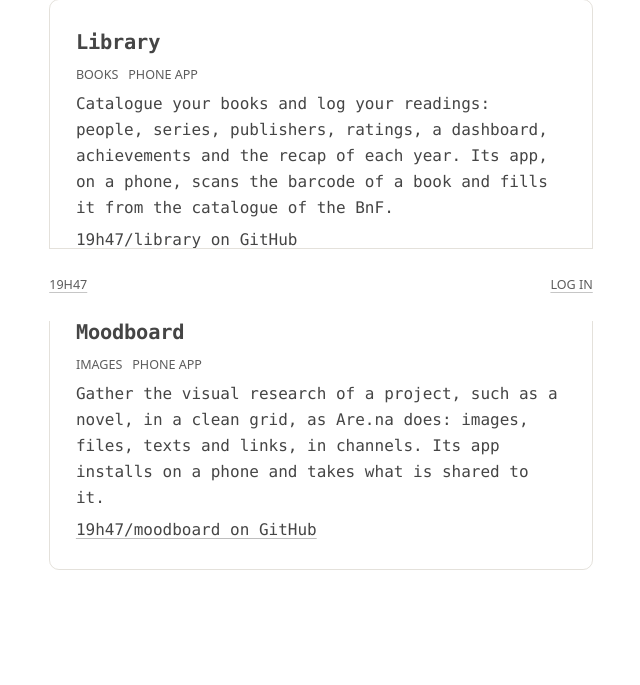
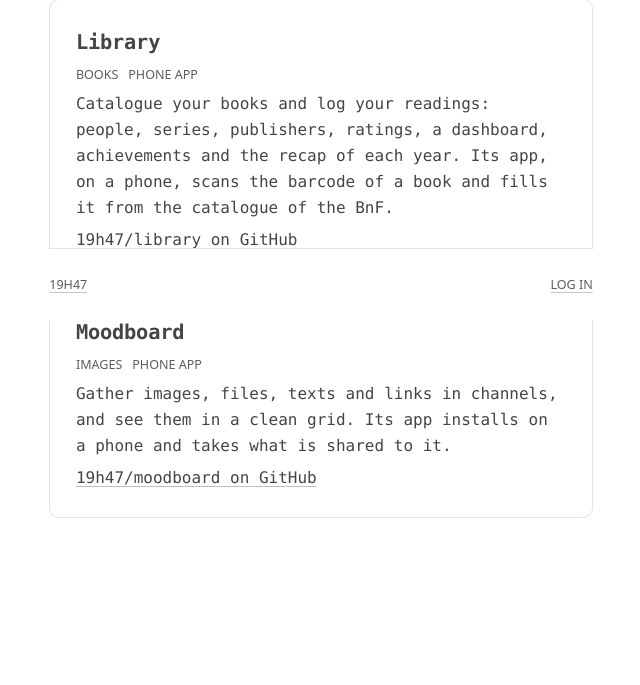
Before and after one commit to 19h47/stepper, a WordPress theme: template index.php in a window 1280 px wide. Shown: the part 479-1164 px from the top of the page, without its empty margins (319-959 px from the left). After the commit the page ends 997 px from the top, so only its background shows below. Run offline with PHP 8.4 and a stand-in for WordPress, Linux system fonts and the light colour scheme; the site name, menu and one post (Sample post) are stand-ins, and other content is empty.

Commit message:
:pencil2: Moodboard described for any use, without Are.na nor a novel

```diff
--- a/index.php
+++ b/index.php
@@ -39,9 +39,8 @@ get_header();
 		<h2>Moodboard</h2>
 		<p class="app-item__meta"><span>Images</span> <span>Phone app</span></p>
 		<p>
-			Gather the visual research of a project, such as a novel, in a clean grid, as Are.na does:
-			images, files, texts and links, in channels. Its app installs on a phone and takes what
-			is shared to it.
+			Gather images, files, texts and links in channels, and see them in a clean grid. Its app
+			installs on a phone and takes what is shared to it.
 		</p>
 		<p><a href="https://github.com/19h47/moodboard">19h47/moodboard on GitHub</a></p>
 	</li>
```
